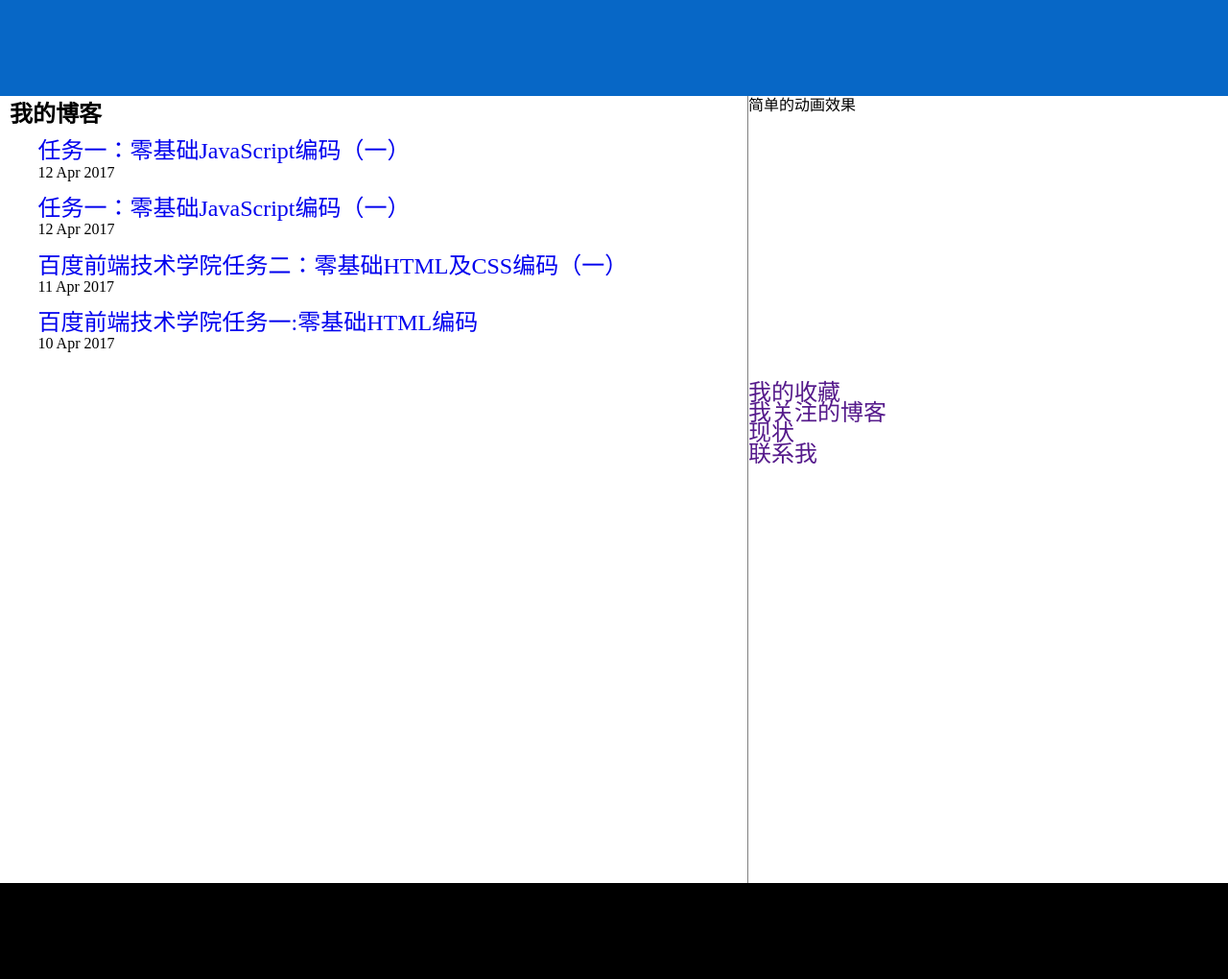
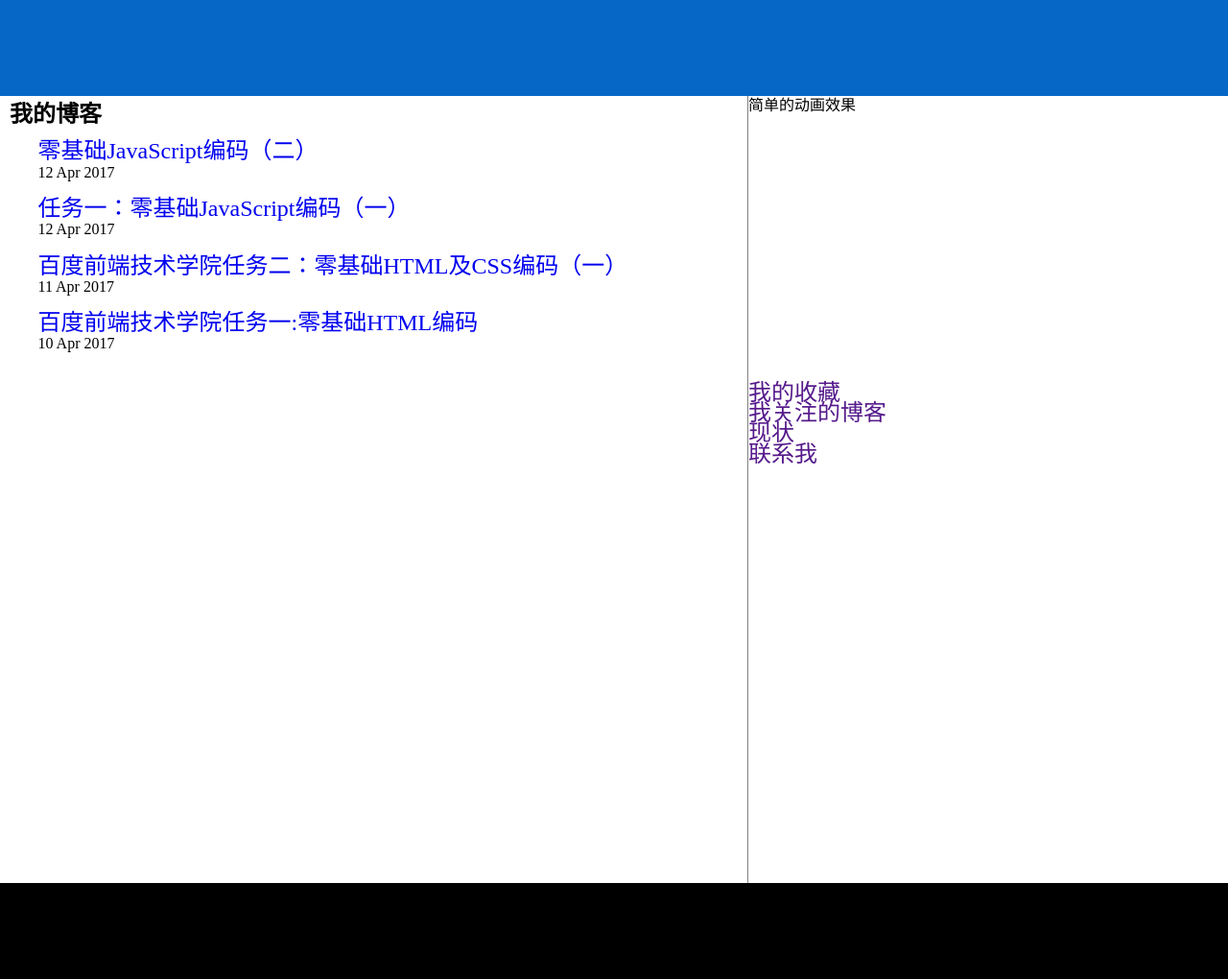
Before and after one commit to CNzhangheng/jekyll_demo, a Jekyll site: the page built from index.html, in a window 1280 px wide. Shown: the whole page at 96% size. Built offline with Jekyll 4.4.1, drawn with Linux system fonts in a browser that asks for light colours.

Commit message:
Update 2017-04-12-2.html

```diff
--- a/_posts/2017-04-12-2.html
+++ b/_posts/2017-04-12-2.html
@@ -1,6 +1,6 @@
 ---
 layout: default
-title: 任务一：零基础JavaScript编码（一）
+title: 零基础JavaScript编码（二）
 ---
 <h2>相关链接：</h2>
 <a href="https://cnzhangheng.github.io/hello-world/task14.html">效果展示</a>&nbsp;&nbsp;
```
